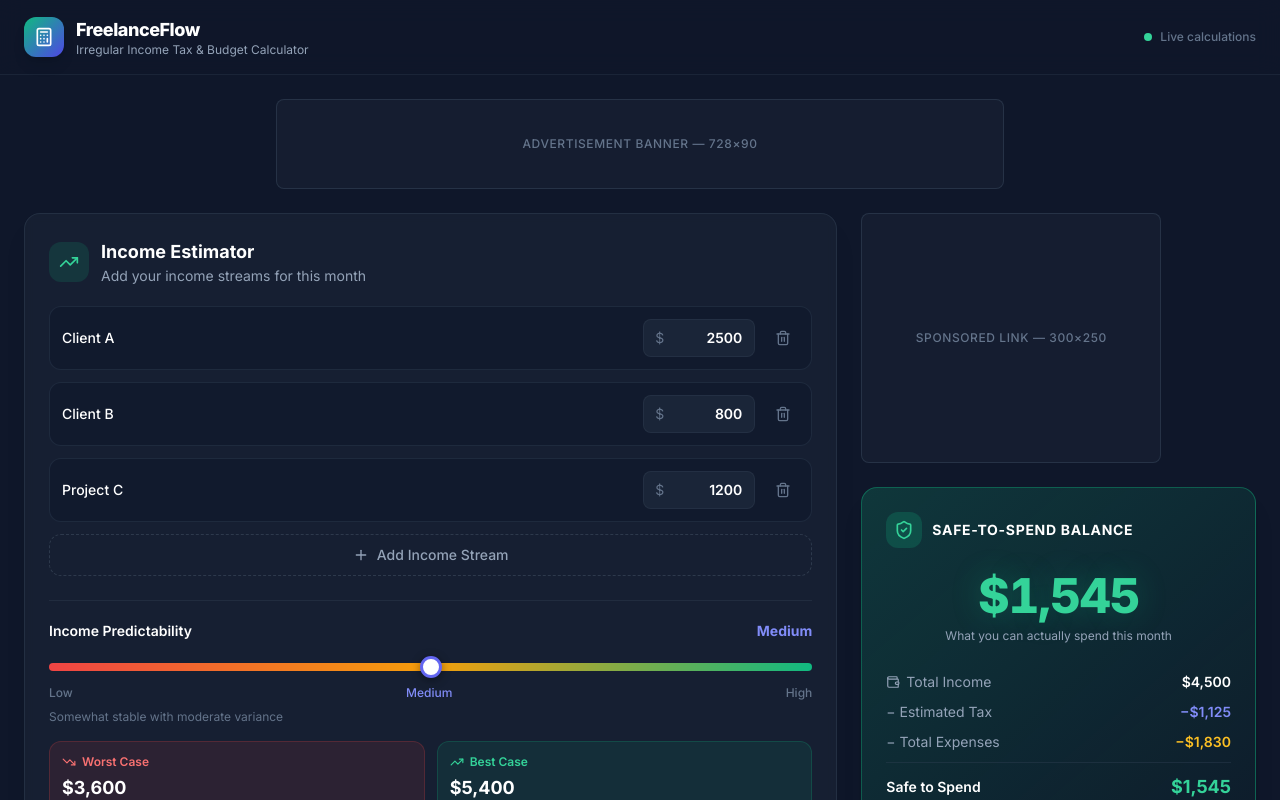
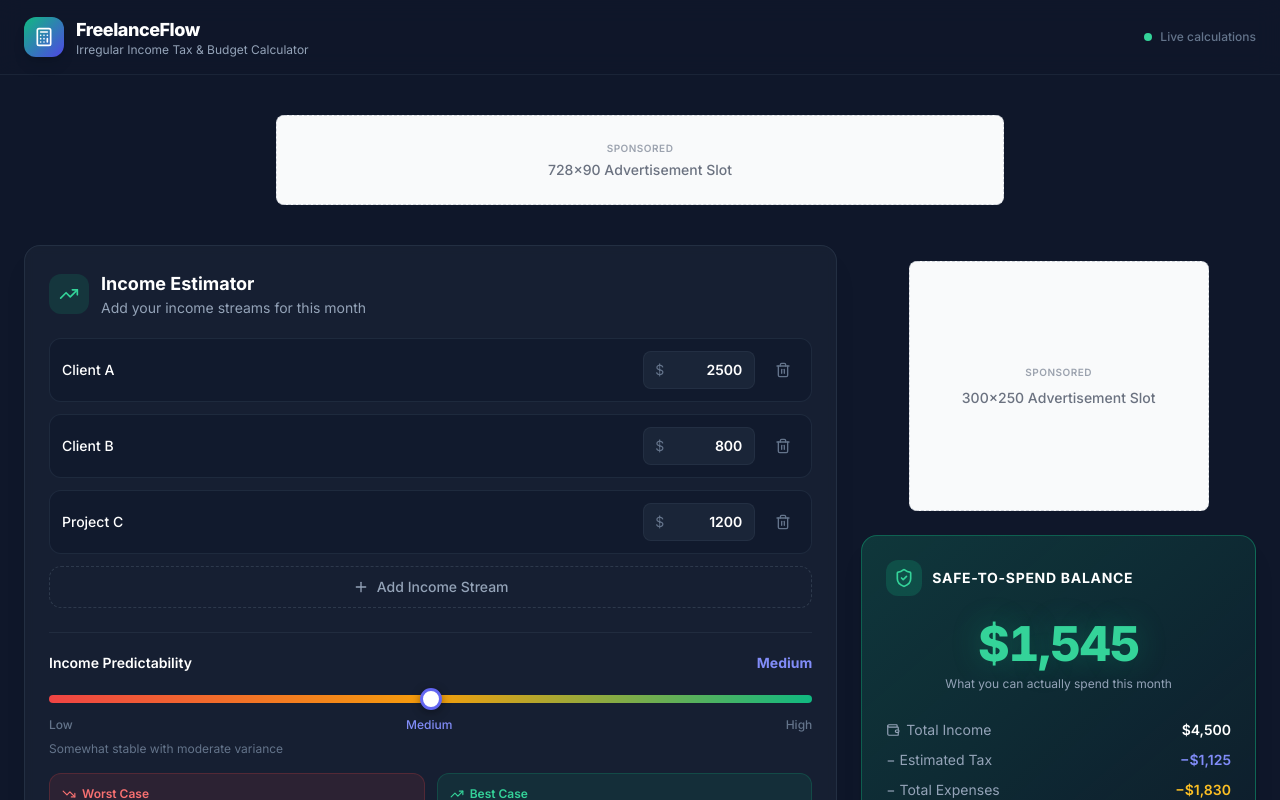
Before and after one commit to LesicheriSteve/freelanceflow, a React (Vite) app: page / in a window 1280 px wide. Shown: the top 800 px of the page. Built offline with nearby package versions, Linux system fonts and the light colour scheme.

Commit message:
updated banner and sidebar ad layout

```diff
--- a/index.html
+++ b/index.html
@@ -1,6 +1,18 @@
 <!doctype html>
 <html lang="en">
   <head>
+<!-- Facebook / LinkedIn Open Graph (Viral Preview) -->
+<meta property="og:type" content="website">
+<meta property="og:url" content="https://netlify.app">
+<meta property="og:title" content="FreelanceFlow — Master Your Freelance Hustle">
+<meta property="og:description" content="The ultimate all-in-one toolkit for freelancers to track projects, manage clients, and optimize income. Try it completely free!">
+<meta property="og:image" content="https://netlify.appog-preview.jpg">
+
+<!-- X / Twitter -->
+<meta property="twitter:card" content="summary_large_image">
+<meta property="twitter:title" content="FreelanceFlow — Master Your Freelance Hustle">
+<meta property="twitter:description" content="The ultimate all-in-one toolkit for freelancers to track projects, manage clients, and optimize income. Try it completely free!">
+<meta property="twitter:image" content="https://netlify.appog-preview.jpg">
     <meta charset="UTF-8" />
     <link rel="icon" type="image/svg+xml" href="/vite.svg" />
     <meta name="viewport" content="width=device-width, initial-scale=1.0" />
--- a/src/components/AdBanner.tsx
+++ b/src/components/AdBanner.tsx
@@ -1,12 +1,13 @@
+import React from 'react';
+
 export default function AdBanner() {
   return (
-    <div className="flex justify-center no-print">
-      <div
-        className="flex items-center justify-center border border-slate-700/60 bg-slate-800/40 rounded-lg text-slate-500 text-xs font-medium tracking-wider uppercase"
-        style={{ width: '728px', maxWidth: '100%', height: '90px' }}
-      >
-        Advertisement Banner — 728×90
-      </div>
+    <div className="promo-holder mx-auto my-4 flex flex-col items-center justify-center bg-gray-50 border border-dashed border-gray-300 rounded-lg p-2"
+         style={{ minWidth: '728px', minHeight: '90px', maxWidth: '728px' }}>
+      <span className="text-[10px] tracking-wider text-gray-400 uppercase font-semibold mb-1">Sponsored</span>
+      {/* FUTURE AD NETWORK CODE GOES BELOW THIS LINE */}
+      <div className="text-sm text-gray-500 font-medium">728x90 Advertisement Slot</div>
+      {/* FUTURE AD NETWORK CODE GOES ABOVE THIS LINE */}
     </div>
   );
 }
--- a/src/components/AdSidebar.tsx
+++ b/src/components/AdSidebar.tsx
@@ -1,10 +1,13 @@
+import React from 'react';
+
 export default function AdSidebar() {
   return (
-    <div
-      className="flex items-center justify-center border border-slate-700/60 bg-slate-800/40 rounded-lg text-slate-500 text-xs font-medium tracking-wider uppercase no-print shrink-0"
-      style={{ width: '300px', height: '250px', maxWidth: '100%' }}
-    >
-      Sponsored Link — 300×250
+    <div className="promo-holder mx-auto my-4 flex flex-col items-center justify-center bg-gray-50 border border-dashed border-gray-300 rounded-lg p-4"
+         style={{ minWidth: '300px', minHeight: '250px', maxWidth: '300px' }}>
+      <span className="text-[10px] tracking-wider text-gray-400 uppercase font-semibold mb-2">Sponsored</span>
+      {/* FUTURE AD NETWORK CODE GOES BELOW THIS LINE */}
+      <div className="text-sm text-gray-500 font-medium">300x250 Advertisement Slot</div>
+      {/* FUTURE AD NETWORK CODE GOES ABOVE THIS LINE */}
     </div>
   );
 }
```
